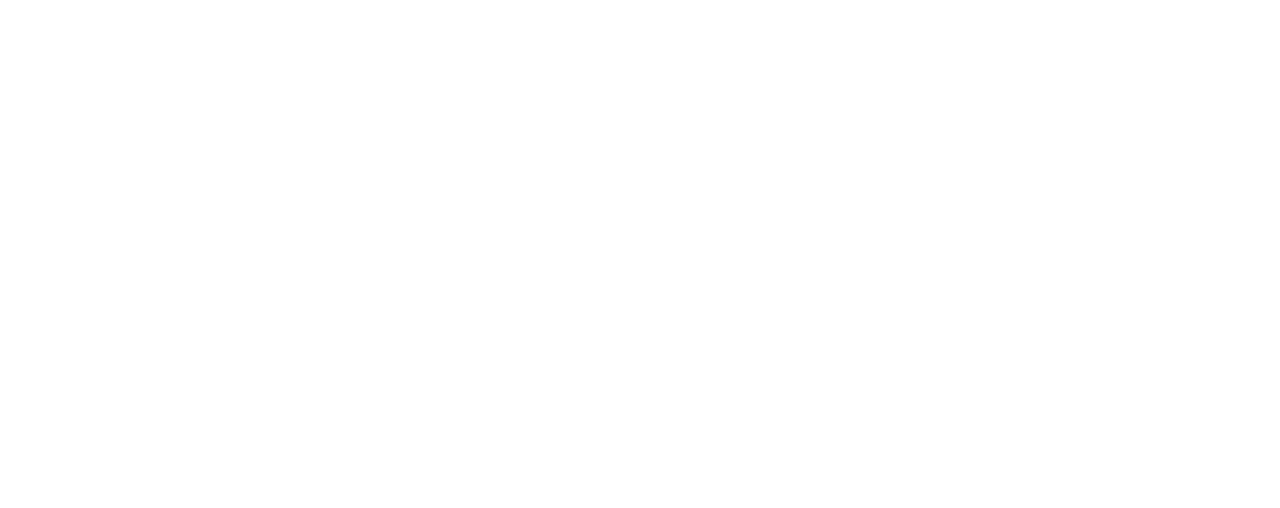
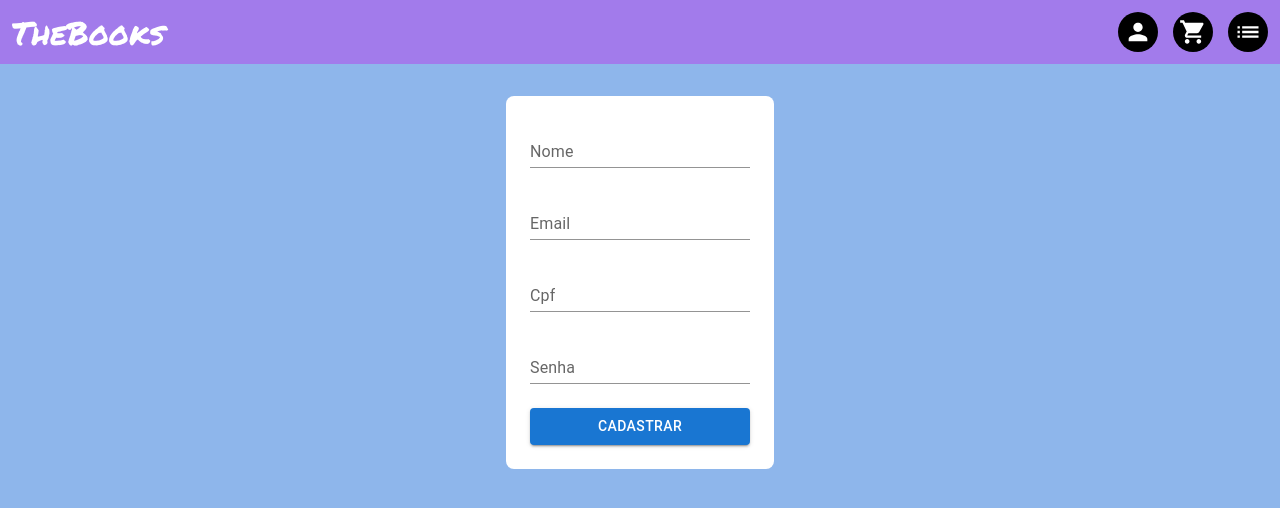
Before and after one commit to yorigcs/projeto14-TheBooks-front-end, a React (Vite) app: page /signUp in a window 1280 px wide. Before the commit this address had no page. Shown: the top 508 px of the page. Built offline with nearby package versions, Linux system fonts and the light colour scheme.

Commit message:
fix: merge conflitcts

```diff
--- a/package.json
+++ b/package.json
@@ -11,6 +11,7 @@
     "@emotion/react": "^11.9.3",
     "@emotion/styled": "^11.9.3",
     "@mui/icons-material": "^5.8.4",
+    "@mui/material": "^5.8.7",
     "axios": "^0.27.2",
     "dayjs": "^1.11.3",
     "lottie-react": "^2.3.1",
--- a/src/assets/globalStyles/globalStyles.jsx
+++ b/src/assets/globalStyles/globalStyles.jsx
@@ -31,6 +31,7 @@
   }
   body {
     line-height: 1;
+    background-color:#8eb6eb
   }
   ol, ul {
     list-style: none;
--- a/src/routes/PublicRoutes.jsx
+++ b/src/routes/PublicRoutes.jsx
@@ -3,7 +3,7 @@
 import AllBooks from '../screens/allBooks';
 import CheckOut from '../screens/checkout'
 import Book from '../screens/Book';
-
+import SignUp from '../screens/signUp';
 const PublicRoutes = () => (
     <Routes>
         <Route path='/' element={<Home />}></Route>
@@ -12,6 +12,7 @@
         <Route path='book'>
             <Route path=':id' element={<Book />} />
         </Route>
+        <Route path='/signUp' element={<SignUp />}></Route>
     </Routes>
 )
 export default PublicRoutes;
--- /dev/null
+++ b/src/screens/signUp/SignUp.jsx
@@ -0,0 +1,125 @@
+import { TextField, Button } from "@mui/material";
+import styled from "styled-components";
+import { useState, useEffect } from "react";
+import isValideData from "./isValideData";
+import signUpRequest from "./signUpRequest";
+import handleButtonMessage from "../../shared/buttons/handleButtonMessage";
+
+
+const SignUpForm = () => {
+    const [signUpData, setSignUpdata] = useState(
+        {
+            name: "",
+            email: "",
+            cpf: "",
+            password: "",
+        })
+    //Input errors
+    const [nameError, setNameError] = useState(null);
+    const [emailError, setEmailError] = useState(null);
+    const [cpfError, setCpfError] = useState(null);
+    const [passwordError, setPasswordError] = useState(null);
+
+    //button messages
+    const [loading, setLoading] = useState(false);
+    const [error, setError] = useState(false);
+    const [sucess, setSucess] = useState(false);
+    const [errorMessage, setErrorMessage] = useState(null);
+
+    const handleChangeText = (e) => {
+        setSignUpdata({ ...signUpData, [e.target.name]: e.target.value });
+
+    }
+
+    const handleSendData = () => {
+        if (isValideData(signUpData, setNameError, setEmailError, setCpfError, setPasswordError)) {
+            signUpRequest(signUpData, setLoading, setError, setSucess, setErrorMessage);
+        }
+    }
+
+
+    return (
+        <Container>
+            <SignUpContainer>
+                <TextField
+                    name="name"
+                    label="Nome"
+                    value={signUpData.name}
+                    onChange={handleChangeText}
+                    error={!!nameError}
+                    helperText={nameError}
+                    variant="standard"
+                />
+
+                <TextField
+                    name="email"
+                    label="Email"
+                    value={signUpData.email}
+                    onChange={handleChangeText}
+                    error={!!emailError}
+                    helperText={emailError}
+                    variant="standard"
+                />
+
+                <TextField
+                    name="cpf"
+                    label="Cpf"
+                    value={signUpData.cpf}
+                    onChange={handleChangeText}
+                    error={!!cpfError}
+                    helperText={cpfError}
+                    variant="standard"
+                />
+
+                <TextField
+                    name="password"
+                    label="Senha"
+                    type="password"
+                    value={signUpData.password}
+                    onChange={handleChangeText}
+                    error={!!passwordError}
+                    helperText={passwordError}
+                    variant="standard"
+                />
+                <Button
+                    onClick={handleSendData}
+                    variant="contained">
+                    {handleButtonMessage("CADASTRAR", loading, error, sucess)}
+                </Button>
+                {errorMessage ? <ErrorContainer>{errorMessage}</ErrorContainer> : null}
+            </SignUpContainer>
+
+
+        </Container>
+
+    )
+}
+
+const Container = styled.main`
+    margin-top: 2rem;
+    min-height: 10rem;
+    position:relative;
+    width: 100%;
+    display: flex;
+    flex-direction: column;
+    align-items: center;
+
+`;
+
+const SignUpContainer = styled.div`
+    display: flex;
+    flex-direction: column;
+    padding: 1.5rem;
+    gap: 1.5rem;
+    border-radius: 0.5rem;
+    background-color: white;
+`
+
+const ErrorContainer = styled.span`
+    width:100%;
+    color: red;
+    display: flex;
+    justify-content: center;
+`;
+
+export default SignUpForm;
--- /dev/null
+++ b/src/screens/signUp/index.jsx
@@ -0,0 +1,13 @@
+import SignUpContainer from './SignUp';
+import TopBar from "../../shared/header";
+
+const SignUp = () => {
+    return (
+        <>
+            <TopBar />
+            <SignUpContainer/ >
+        </>
+    )
+}
+
+export default SignUp;
--- /dev/null
+++ b/src/screens/signUp/isValideData.js
@@ -0,0 +1,32 @@
+const isValideData = (signUpData, setNameError, setEmailError, setCpfError, setPasswordError) => {
+    let isValid = true;
+
+    setNameError(null);
+    setEmailError(null);
+    setCpfError(null);
+    setPasswordError(null);
+
+    if (signUpData.name.length === 0) {
+        setNameError("Esse campo não pode estar vazio!");
+        isValid = false;
+    }
+    const RegexEmail = /^[a-zA-Z0-9.!#$%&'*+\/=?^_`{|}~-]+@[a-zA-Z0-9](?:[a-zA-Z0-9-]{0,61}[a-zA-Z0-9])?(?:\.[a-zA-Z0-9](?:[a-zA-Z0-9-]{0,61}[a-zA-Z0-9])?)*$/;
+    if (!RegexEmail.test(signUpData.email)) {
+        setEmailError("Digite um e-mail válido.");
+        isValid = false;
+    }
+
+    if (signUpData.password.length < 3) {
+        setPasswordError("A senha deve ser maior que três carácteres!");
+        isValid = false;
+    }
+    const RegexCPF =/^[0-9]*$/;
+    if(signUpData.cpf.length !== 11 || !RegexCPF.test(signUpData.cpf)){
+        setCpfError("Digite somente números!");
+        isValid = false;
+    }
+
+    return isValid;
+}
+
+export default isValideData;
--- /dev/null
+++ b/src/screens/signUp/signUpRequest.js
@@ -0,0 +1,22 @@
+import axiosI from "../../services/axios";
+
+const signUpRequest = async (signUpData, setLoading, setError, setSucess, setErrorMessage) => {
+    setLoading(true);
+    try {
+        await axiosI.post("/sign-up", signUpData);
+        setLoading(false);
+        setSucess(true);
+
+    } catch (err) {
+        setLoading(false);
+        setError(true);
+        setErrorMessage(err.response.data);
+        setTimeout(() => {
+            setError(false);
+            setErrorMessage(null);
+        }, 2500)
+    }
+
+}
+
+export default signUpRequest;
--- /dev/null
+++ b/src/shared/buttons/handleButtonMessage.jsx
@@ -0,0 +1,19 @@
+import { ThreeDots } from "react-loader-spinner";
+import sucessAnimation from "../../assets/lottie/sucess.json";
+import errorAnimation from "../../assets/lottie/error.json";
+import Lottie from "lottie-react";
+
+const handleButtonMessage = (message, loading, error, sucess) => {
+    if (loading) {
+        return <ThreeDots width="2em" height="2em" color="white" />;
+    } else if (error) {
+        return <Lottie animationData={errorAnimation} loop="false" style={{ width: "2em", height: "2em" }} />;
+    } else if (sucess) {
+        return <Lottie animationData={sucessAnimation} width="2em" style={{ width: "2em", height: "2em" }} />;
+    } else {
+        return message;
+    }
+
+}
+
+export default handleButtonMessage;
```
Also changed, not shown: 1 other file (tests, documents, lock files or other folders).
